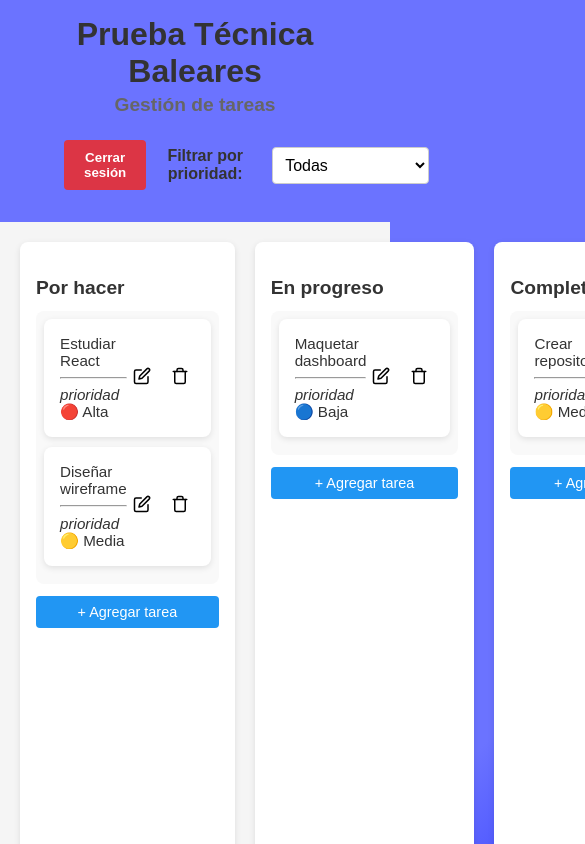
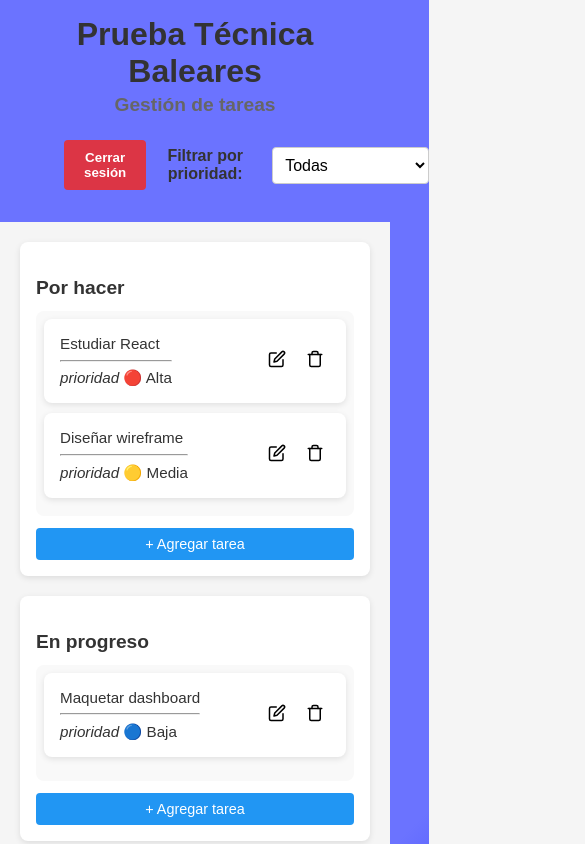
Before and after one commit to JairoVL/task-board, a React (Vite) app: page /dashboard in a window 390 px wide. Both pictures are taken after typing "Sample", "Sample123" into the empty fields and a click on the button "Entrar". Shown: the top 844 px of the page, 585 px wide, since content can reach past the window. Built offline with nearby package versions, Linux system fonts and the light colour scheme.

Commit message:
responsive con grid

```diff
--- a/src/pages/Dashboard/Dashboard.module.scss
+++ b/src/pages/Dashboard/Dashboard.module.scss
@@ -1,12 +1,13 @@
-@import "../../styles/variables";
+@use "../../styles/variables.scss" as vars;
 
 body {
   margin: 0;
   min-height: 100vh;
   background: linear-gradient(135deg, #6b73ff 56%, #000dff 90%);
   font-family: 'Segoe UI', Tahoma, Geneva, Verdana, sans-serif;
-  color: #333;
+  color: vars.$color-text-main;
 }
+
 .header {
   padding: 1rem 2rem;
   text-align: center;
@@ -14,13 +15,13 @@ body {
   .title {
     margin: 0;
     font-size: 2rem;
-    color: $color-text-main;
+    color: vars.$color-text-main;
   }
 
   .subtitle {
     margin: 0.25rem 0 1.5rem;
     font-size: 1.2rem;
-    color: $color-text-secondary;
+    color: vars.$color-text-secondary;
   }
 
   .controlsRow {
@@ -37,12 +38,12 @@ body {
 
       .filterLabel {
         font-weight: bold;
-        color: $color-text-main;
+        color: vars.$color-text-main;
       }
 
       .filterSelect {
         padding: 6px 12px;
-        border-radius: $radius;
+        border-radius: vars.$radius;
         border: 1.5px solid #ccc;
         background-color: white;
         font-size: 0.95rem;
@@ -50,14 +51,14 @@ body {
 
         &:focus {
           outline: none;
-          border-color: $color-accent;
+          border-color: vars.$color-accent;
           box-shadow: 0 0 6px #3f51b5aa;
         }
       }
     }
 
     .logoutButton {
-      background-color: $color-danger;
+      background-color: vars.$color-danger;
       color: white;
       padding: 8px 14px;
       border: none;
@@ -67,37 +68,37 @@ body {
       transition: background-color 0.3s ease;
 
       &:hover {
-        background-color: $color-danger-hover;
+        background-color: vars.$color-danger-hover;
       }
     }
   }
 }
 
 .dashboard {
-  display: flex;
+  display: grid;
+  grid-template-columns: repeat(auto-fit, minmax(280px, 1fr));
   gap: 20px;
-  padding: $padding-container;
-  background-color: $color-bg-main;
+  padding: vars.$padding-container;
+  background-color: vars.$color-bg-main;
   min-height: 100vh;
 
   .column {
-    flex: 1;
-    background-color: $color-bg-card;
+    background-color: vars.$color-bg-card;
     border-radius: 8px;
     padding: 16px;
-    box-shadow: $shadow;
+    box-shadow: vars.$shadow;
 
     h3 {
       margin-bottom: 12px;
       font-size: 1.2rem;
-      color: $color-text-main;
+      color: vars.$color-text-main;
     }
 
     .taskList {
       min-height: 100px;
       background-color: #f9f9f9;
       padding: 8px;
-      border-radius: $radius;
+      border-radius: vars.$radius;
       transition: background-color 0.2s ease;
     }
 
@@ -105,7 +106,7 @@ body {
       margin-top: 12px;
       padding: 8px 12px;
       font-size: 0.9rem;
-      background-color: $color-accent;
+      background-color: vars.$color-accent;
       color: white;
       border: none;
       border-radius: 4px;
@@ -114,15 +115,15 @@ body {
       transition: background-color 0.2s ease;
 
       &:hover {
-        background-color: $color-accent-hover;
+        background-color: vars.$color-accent-hover;
       }
     }
   }
 }
 
 .task {
-  background-color: $color-bg-task;
-  border-radius: $radius;
+  background-color: vars.$color-bg-task;
+  border-radius: vars.$radius;
   padding: 12px;
   margin-bottom: 10px;
   font-size: 0.95rem;
```
